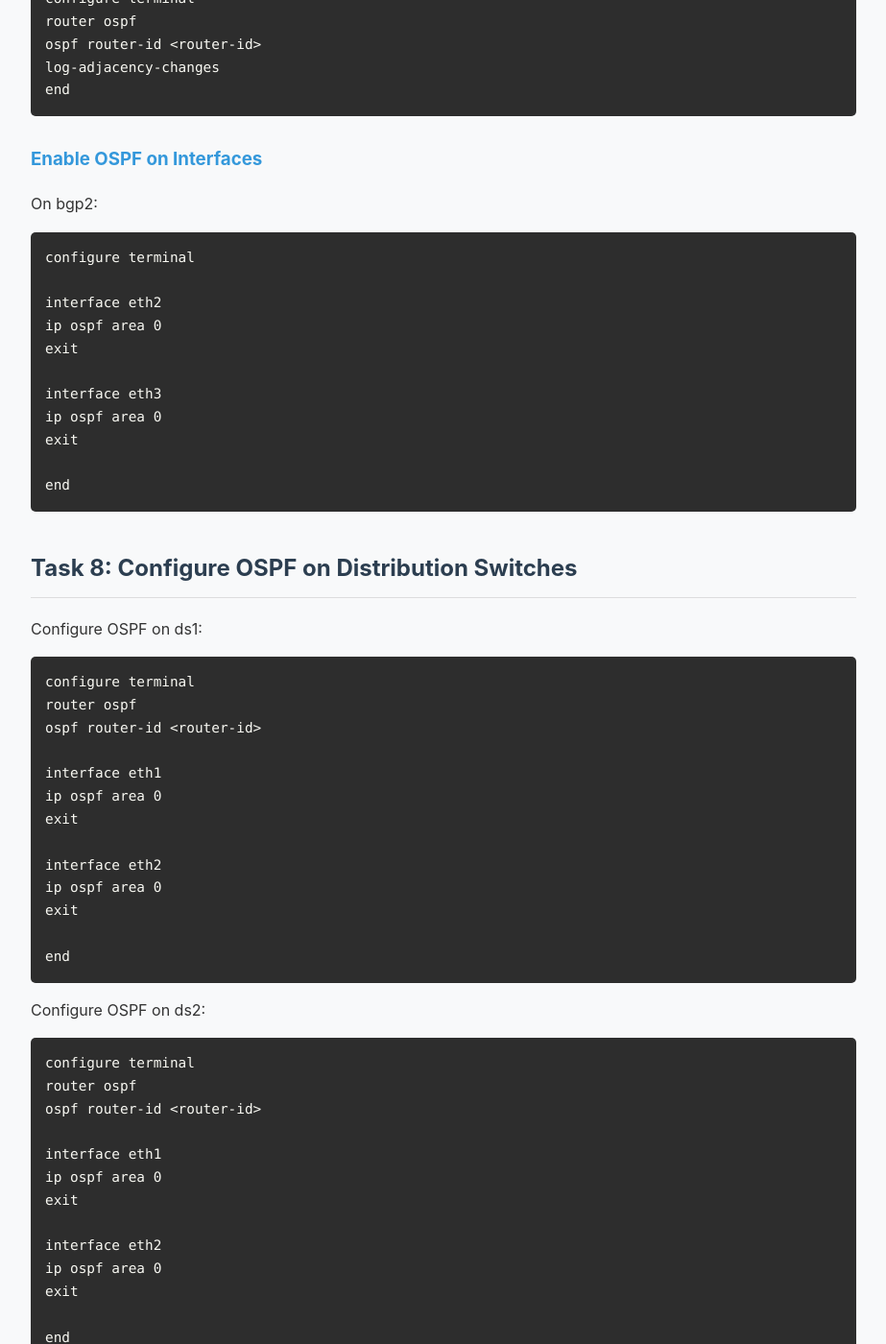
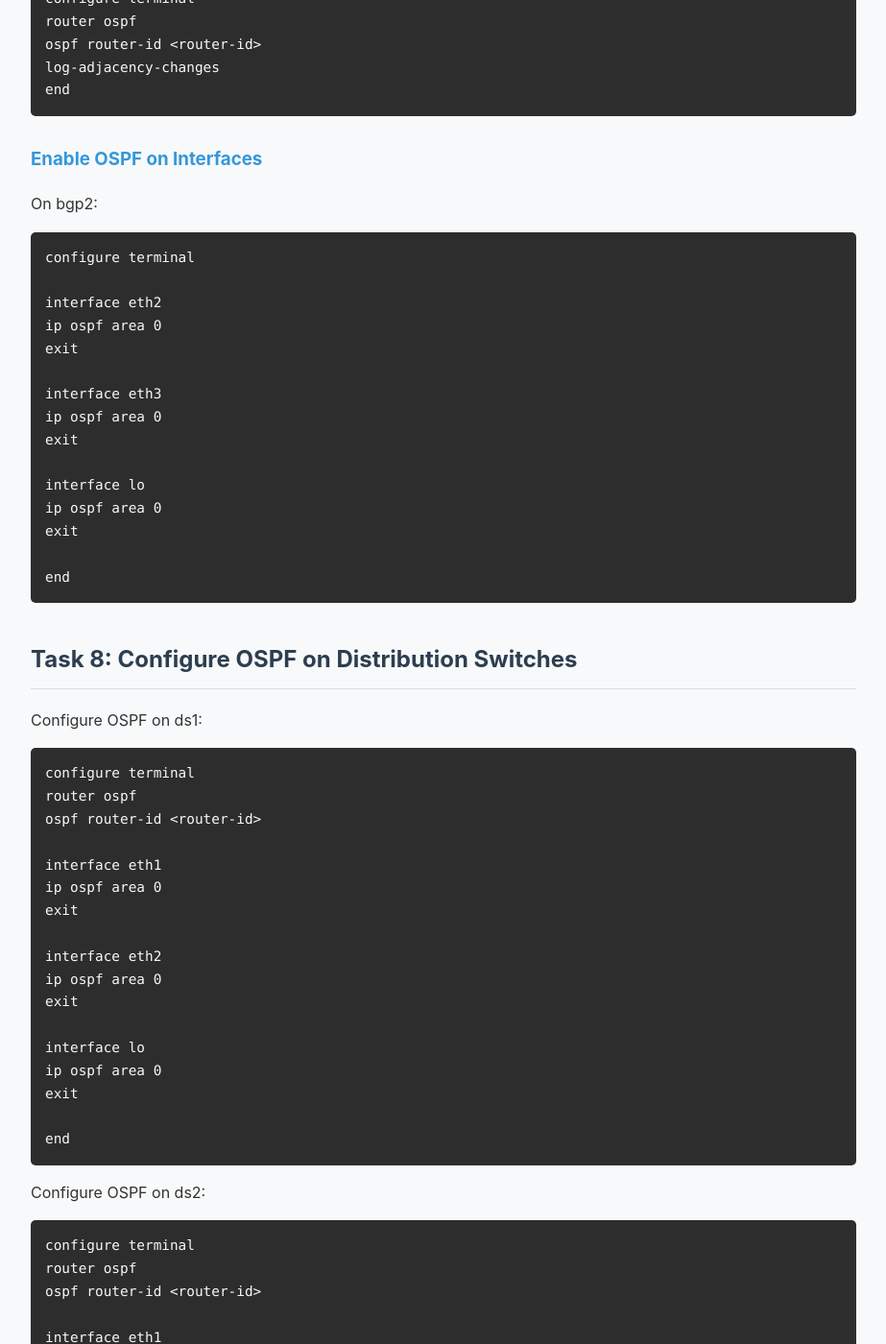
Before and after one commit to xxfwin/routing-lab, a Jekyll site: the page built from labs/lab-1.md, in a window 1280 px wide and 1400 px high, scrolled down 8214 px. Shown: the whole window at 96% size, without its empty margins (178-1101 px from the left). Built offline with Jekyll 4.4.1, drawn with Linux system fonts in a browser that asks for light colours; part of the change alters nothing that is shown; some of the changed text lies outside the part shown.

Commit message:
fix: fix OSPF configure on all the routers

````diff
--- a/labs/lab-1.md
+++ b/labs/lab-1.md
@@ -312,6 +312,10 @@ interface eth3
 ip ospf area 0
 exit
 
+interface lo
+ip ospf area 0
+exit
+
 end
 ```
 
@@ -332,6 +336,10 @@ interface eth2
 ip ospf area 0
 exit
 
+interface lo
+ip ospf area 0
+exit
+
 end
 ```
 
@@ -347,6 +355,10 @@ ip ospf area 0
 exit
 
 interface eth2
+ip ospf area 0
+exit
+
+interface lo
 ip ospf area 0
 exit
 
````
